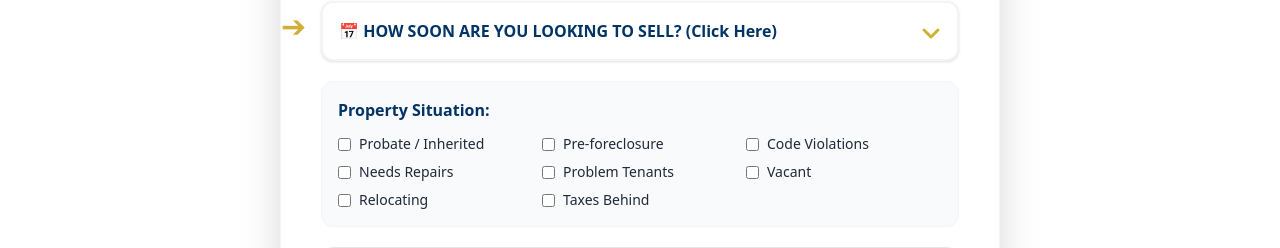
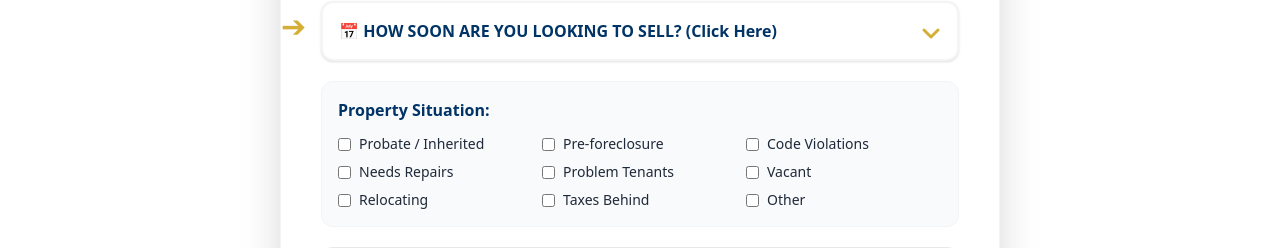
Before and after one commit to nijackacquisitions56/nijack-property-solutions, a React (Vite) app: page / in a window 1280 px wide. Shown: the part 780-1028 px from the top of the page. Built offline with nearby package versions, Linux system fonts and the light colour scheme.

Commit message:
Update App.jsx

```diff
--- a/src/App.jsx
+++ b/src/App.jsx
@@ -113,10 +113,11 @@ export default function NijackPropertySolutionsWebsite() {
                   </div>
                 </div>
 
+                {/* PROPERTY SITUATION - LEVELED OUT GRID */}
                 <div className="p-4 bg-gray-50 rounded-xl border border-gray-100">
                   <p className="font-bold mb-3 text-[#003366]">Property Situation:</p>
                   <div className="grid grid-cols-2 md:grid-cols-3 gap-2 text-sm">
-                    {["Probate / Inherited", "Pre-foreclosure", "Code Violations", "Needs Repairs", "Problem Tenants", "Vacant", "Relocating", "Taxes Behind"].map((label) => (
+                    {["Probate / Inherited", "Pre-foreclosure", "Code Violations", "Needs Repairs", "Problem Tenants", "Vacant", "Relocating", "Taxes Behind", "Other"].map((label) => (
                       <label key={label} className="flex gap-2 items-center cursor-pointer">
                         <input type="checkbox" className="accent-[#003366]" /> {label}
                       </label>
@@ -137,7 +138,7 @@ export default function NijackPropertySolutionsWebsite() {
         </div>
       </section>
 
-      {/* HOW IT WORKS - MOVED UP TIGHTER */}
+      {/* HOW IT WORKS */}
       <section id="how" className="py-8 bg-white">
         <div className="mx-auto max-w-6xl px-6 text-center">
           <h2 className="text-3xl font-black mb-8 text-[#003366]">Your Simple 4-Step Process</h2>
@@ -153,7 +154,7 @@ export default function NijackPropertySolutionsWebsite() {
         </div>
       </section>
 
-      {/* FAQ - MOVED UP TIGHTER */}
+      {/* FAQ */}
       <section id="faq" className="bg-gray-50 py-12">
         <div className="mx-auto max-w-4xl px-6">
           <h2 className="text-3xl font-black text-center mb-10 text-[#003366]">Common Questions</h2>
@@ -168,7 +169,7 @@ export default function NijackPropertySolutionsWebsite() {
         </div>
       </section>
 
-      {/* FOOTER - MOVED UP TIGHTER */}
+      {/* FOOTER */}
       <footer className="bg-[#001122] text-white py-12 text-center border-t-8 border-[#D4AF37]">
         <div className="mx-auto max-w-4xl px-6 text-center">
            <div className="h-10 w-10 bg-[#003366] rounded-xl flex items-center justify-center mx-auto mb-3 border border-white/10"><span className="text-white font-black text-xl">N</span></div>
```
